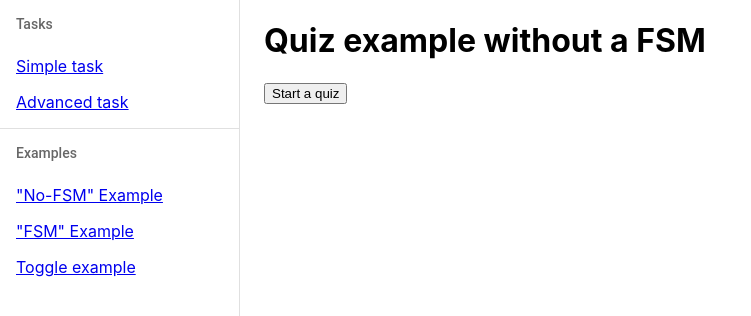
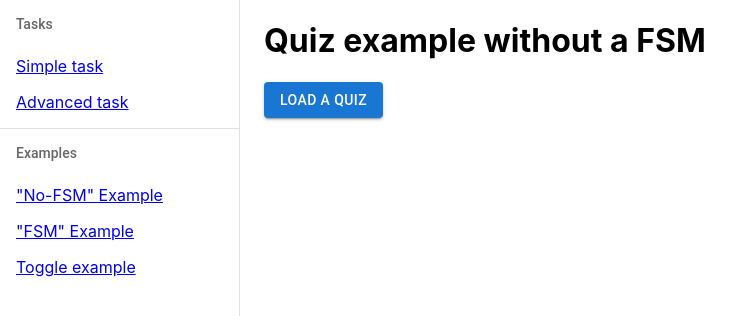
Before and after one commit to imeugenia/fsm-workshop, a React (Create React App) app: page /quiz-no-fsm in a window 1280 px wide. Shown: the top 316 px of the page, without its empty margins (0-751 px from the left). Built offline with nearby package versions, Linux system fonts and the light colour scheme.

Commit message:
Improve non-FSM example UI

```diff
--- a/src/components/Results.js
+++ b/src/components/Results.js
@@ -9,8 +9,18 @@ const styles = {
   },
 };
 
-const Results = ({ status }) => {
+// Accepts status from FSM example and isCorrect from non-FSM example
+const Results = ({ status, isCorrect }) => {
+  if (!status) {
+    return (
+      <div style={styles.box}>
+        {isCorrect ? <span>Winner 🎉</span> : <span>Looser 👎</span>}
+      </div>
+    );
+  }
+
   const show = status === STATUSES.VICTORY || status === STATUSES.DEFEAT;
+
   return (
     show && (
       <div style={styles.box}>
--- a/src/examples/QuizFSM/index.js
+++ b/src/examples/QuizFSM/index.js
@@ -40,7 +40,7 @@ function QuizFSM() {
   }, [state.status, state.questions]);
 
   return (
-    <div className="App">
+    <div>
       <Button
         loading={state.status === STATUSES.LOADING_QUIZ}
         onClick={() => dispatch({ event: "start" })}
--- a/src/examples/QuizNoFSM/index.js
+++ b/src/examples/QuizNoFSM/index.js
@@ -1,8 +1,9 @@
 import React from "react";
 import serialize from "form-serialize";
-import { decode } from "html-entities";
+import Button from "@mui/lab/LoadingButton";
 import { fetchQuestions, getIsResultCorrect } from "../../utils";
-import Answers from "../../components/Answers";
+import Question from "../../components/Question";
+import Results from "../../components/Results";
 
 function QuizNoFSM() {
   const [questions, setQuestions] = React.useState([]);
@@ -50,30 +51,28 @@ function QuizNoFSM() {
   };
 
   return (
-    <div className="App">
-      <button onClick={getQuestions}>Start a quiz</button>
-      {isQuizLoading && <div>Loading...</div>}
+    <div>
+      <Button
+        loading={isQuizLoading}
+        onClick={getQuestions}
+        variant="contained"
+      >
+        Load a quiz
+      </Button>
+
       {quizRequestError && <div>{quizRequestError}</div>}
 
       {!isFormSubmitted && !isQuizLoading && questions.length > 0 ? (
         <form ref={formRef} onSubmit={handleSubmit}>
           {questions.map(({ question }, index) => {
-            return (
-              <div key={index}>
-                {decode(question)}
-                <Answers index={index} />
-              </div>
-            );
+            return <Question key={index} question={question} index={index} />;
           })}
-          <button type="submit">Submit</button>
-          {isSubmitLoading && <div>Checking results...</div>}
+          <Button type="submit" loading={isSubmitLoading} variant="contained">
+            Get results
+          </Button>
         </form>
       ) : null}
-      <div>
-        {isFormSubmitted && (
-          <span>Result: {isResultCorrect ? "Correct" : "Wrong"}</span>
-        )}
-      </div>
+      <div>{isFormSubmitted && <Results isCorrect={isResultCorrect} />}</div>
     </div>
   );
 }
```
